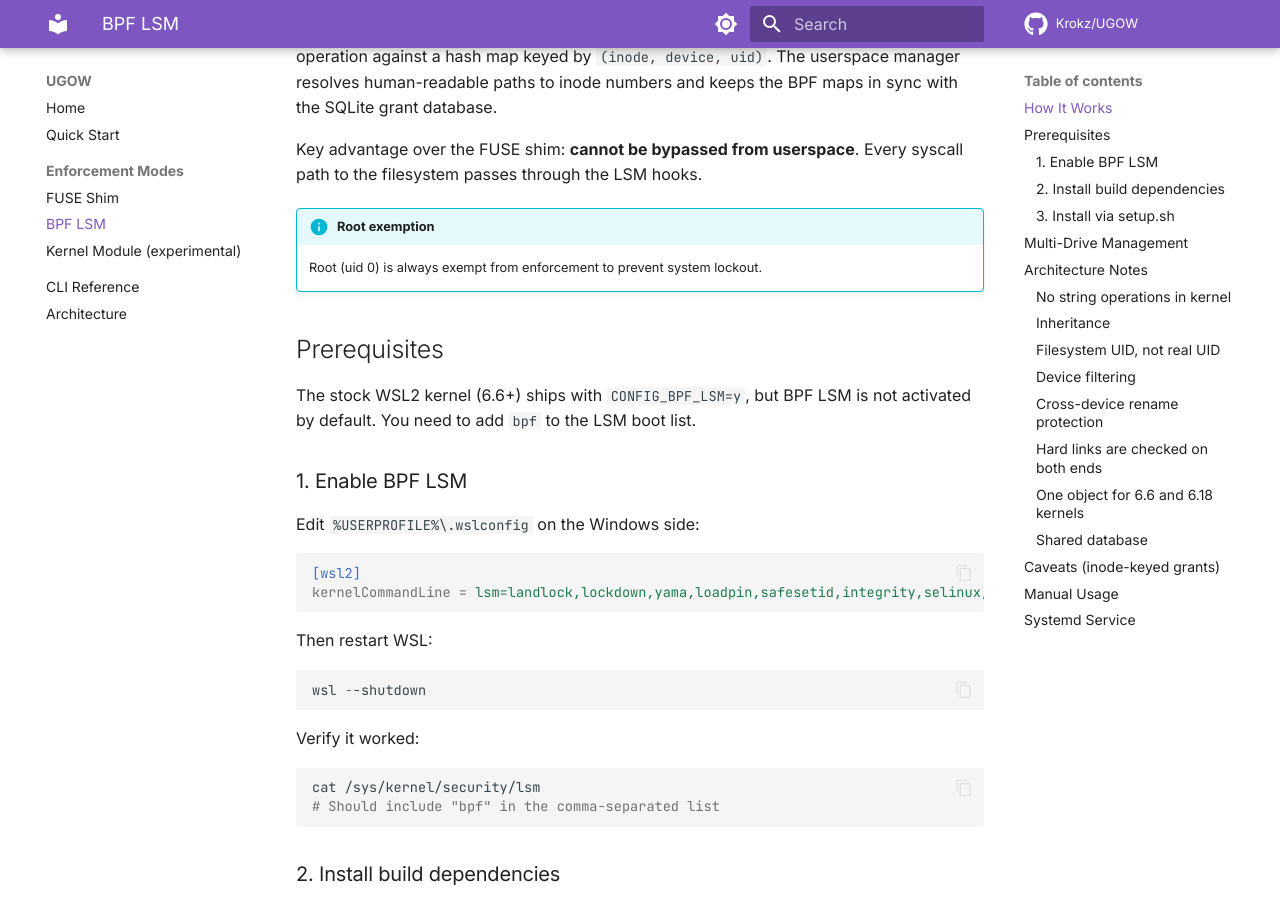
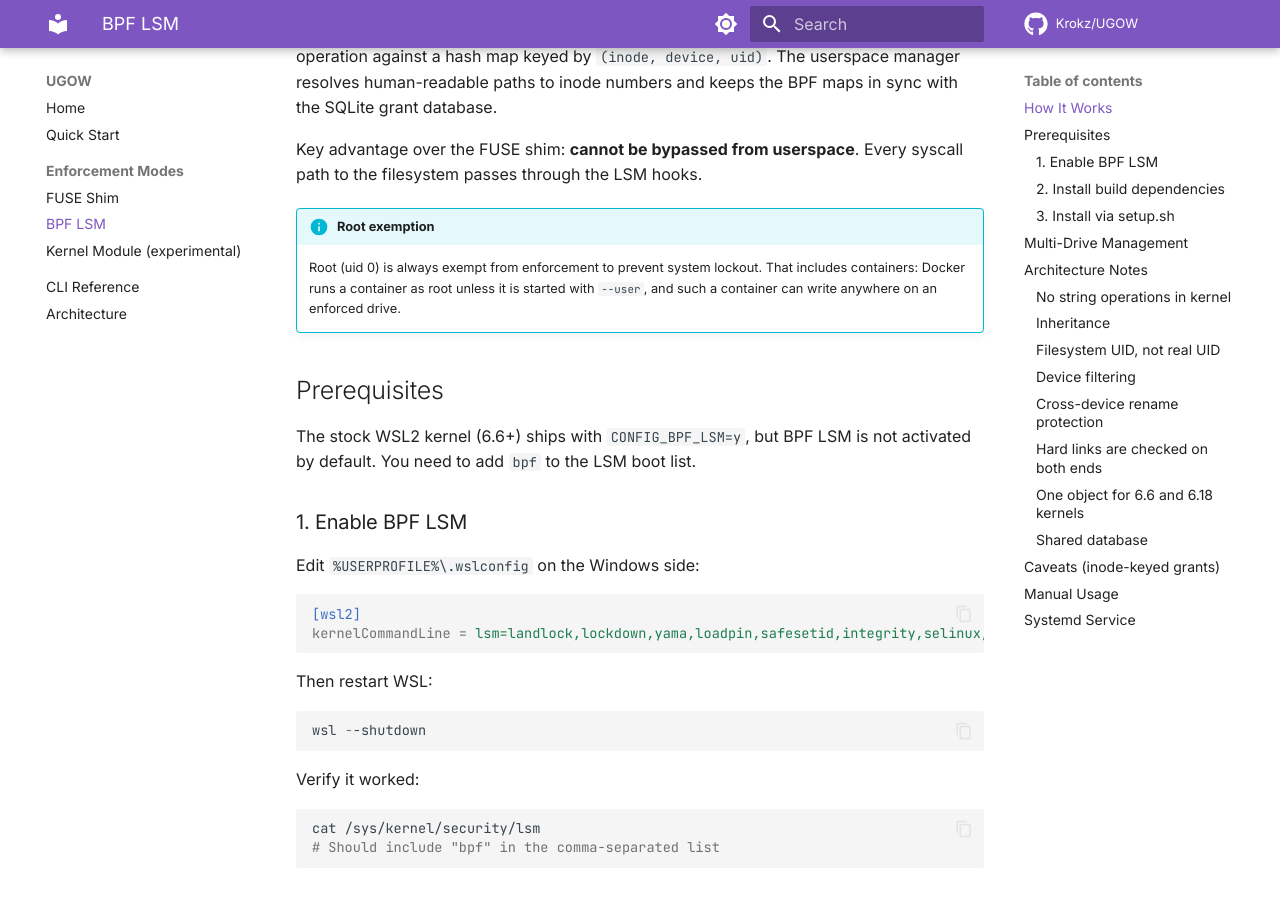
Before and after one commit to Krokz/UGOW, an MkDocs documentation site: the page built from docs/bpf.md, in a window 1280 px wide and 900 px high, scrolled down 664 px. Built offline with MkDocs 1.6.1 and Material for MkDocs 9.7.7, drawn with Linux system fonts in a browser that asks for light colours; comment, search, counter and statistics services are not loaded.

Commit message:
Documented that mode bits never change FUSE enforcement and how each backend treats containers running as root
Co-Authored-By: Claude Opus 5.5 (1M context) <noreply@anthropic.com>

```diff
--- a/docs/bpf.md
+++ b/docs/bpf.md
@@ -29,7 +29,7 @@ The BPF programs hook into the kernel's LSM framework and check every write-clas
 Key advantage over the FUSE shim: **cannot be bypassed from userspace**. Every syscall path to the filesystem passes through the LSM hooks.
 
 !!! info "Root exemption"
-    Root (uid 0) is always exempt from enforcement to prevent system lockout.
+    Root (uid 0) is always exempt from enforcement to prevent system lockout. That includes containers: Docker runs a container as root unless it is started with `--user`, and such a container can write anywhere on an enforced drive.
 
 ## Prerequisites
 
```
Also changed, not shown: README.md (+10 -0 lines), bpf/README.md (+2 -0 lines), docs/fuse.md (+2 -0 lines), fuse/README.md (+6 -0 lines).
